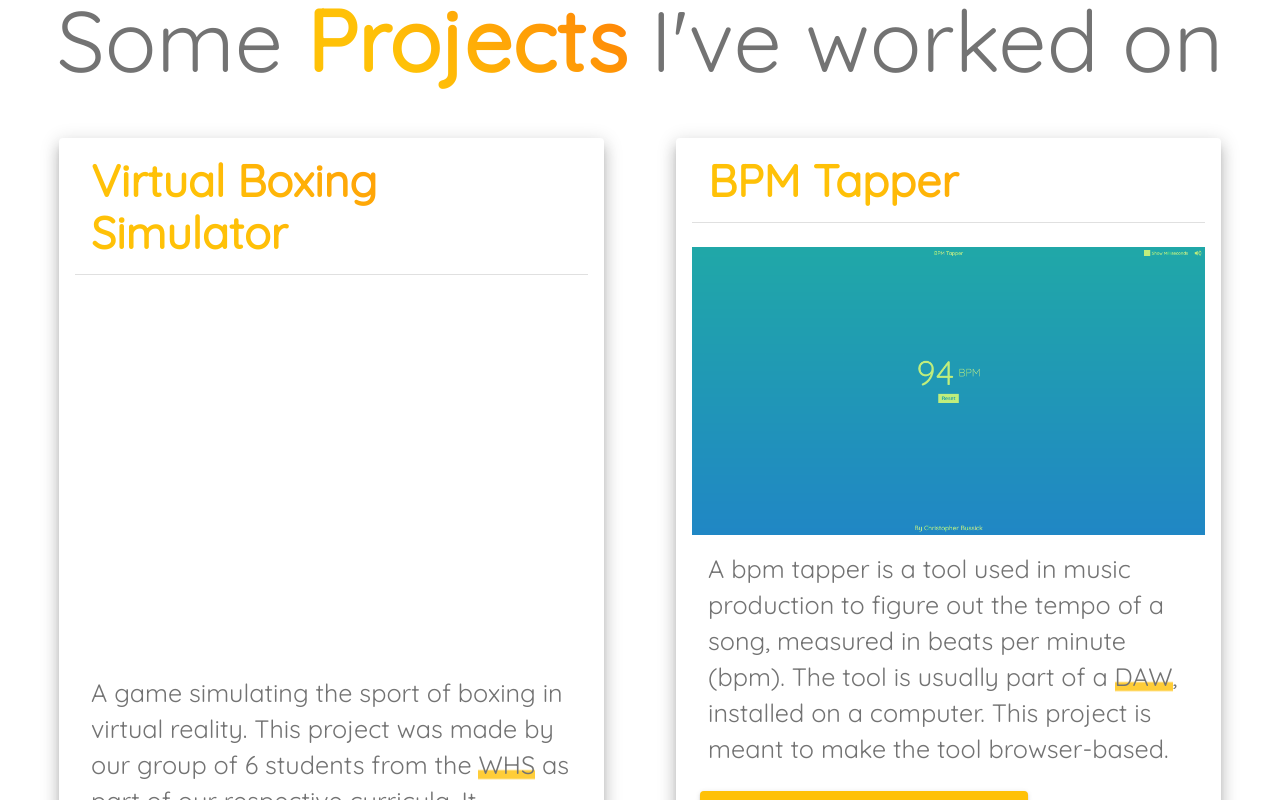
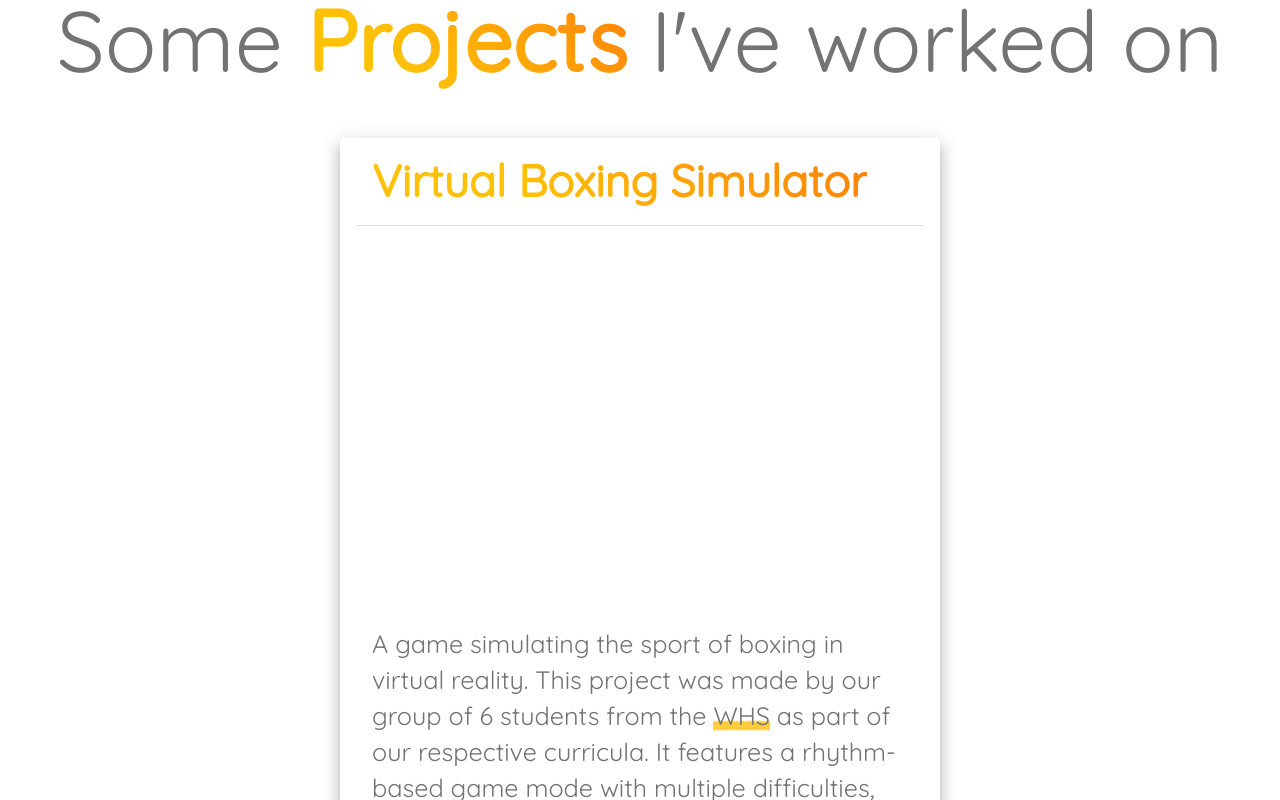
Before and after one commit to cbussick/cb-portfolio, a React (Create React App) app: page / in a window 1280 px wide. Shown: the part 2080-2880 px from the top of the page. Built offline with nearby package versions, Linux system fonts and the light colour scheme.

Commit message:
Change card title gradient styling, increase card width

```diff
--- a/src/components/CBProjectCard/CBProjectCard.tsx
+++ b/src/components/CBProjectCard/CBProjectCard.tsx
@@ -22,7 +22,7 @@
   const { project } = props;
 
   return (
-    <StyledCard sx={{ maxWidth: 545, p: theme.spacing(2) }}>
+    <StyledCard sx={{ maxWidth: 600, p: theme.spacing(2) }}>
       <CardHeader
         title={project.name}
         titleTypographyProps={{
@@ -30,6 +30,7 @@
           component: CBTextGradient,
           // Necessary because the `fontWeight` from the `CBTextGradient` is ignored here for whatever reason
           fontWeight: 600,
+          display: "inline",
         }}
         sx={{
           pt: 0,
```
